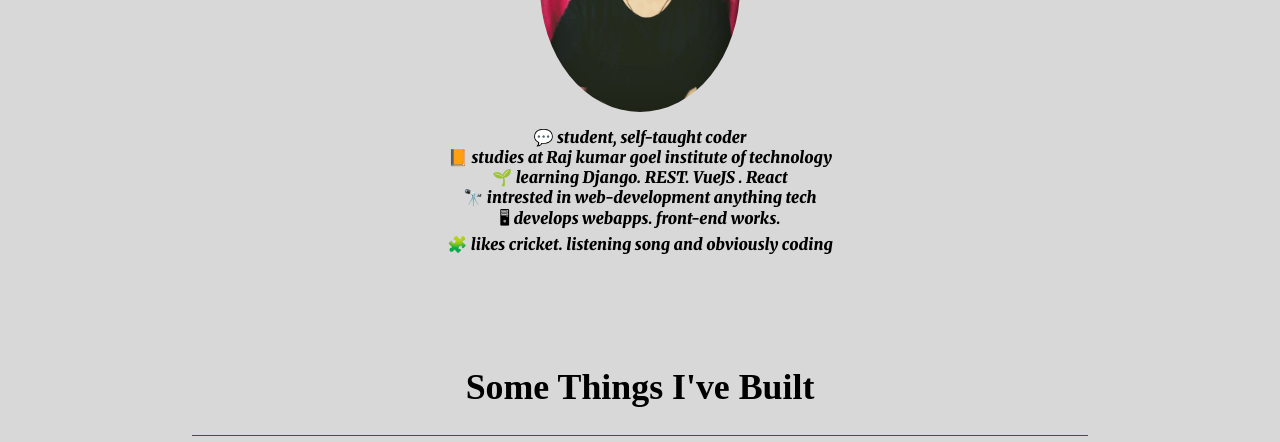
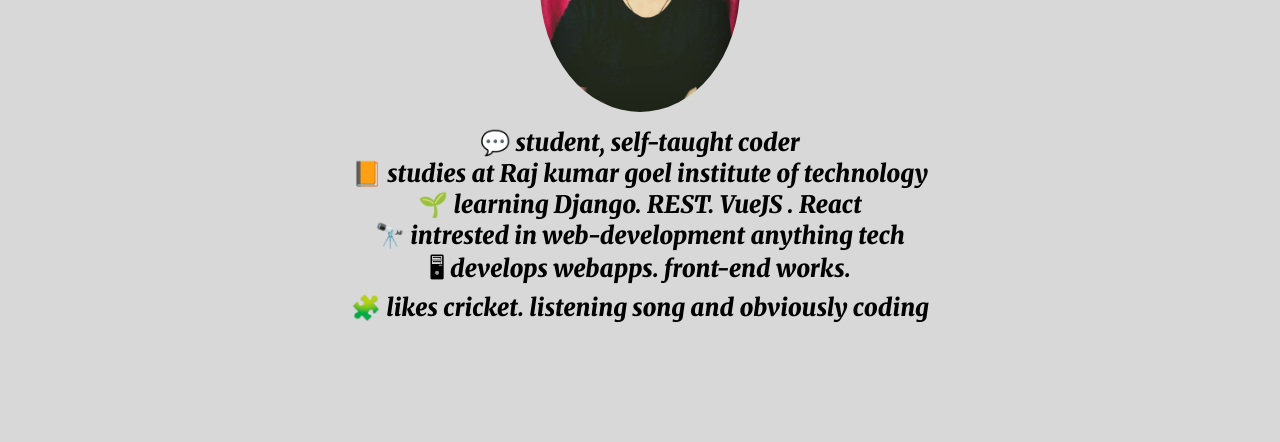
Before and after one commit to ayushsrivastav0811/Ayush-Srivastav-portfolio, a plain HTML site: page index.html in a window 1280 px wide. Shown: the part 1070-1512 px from the top of the page. Drawn offline with Linux system fonts and the light colour scheme; a web font is replaced by a local one.

Commit message:
Update style.css

```diff
--- a/style.css
+++ b/style.css
@@ -633,6 +633,9 @@ hr {
   display: block;
   margin: 15px auto;
 }
+p.center {
+    font-size: 1.5rem;
+}
 
 p {
   font-family: 'Merriweather', serif;
```
